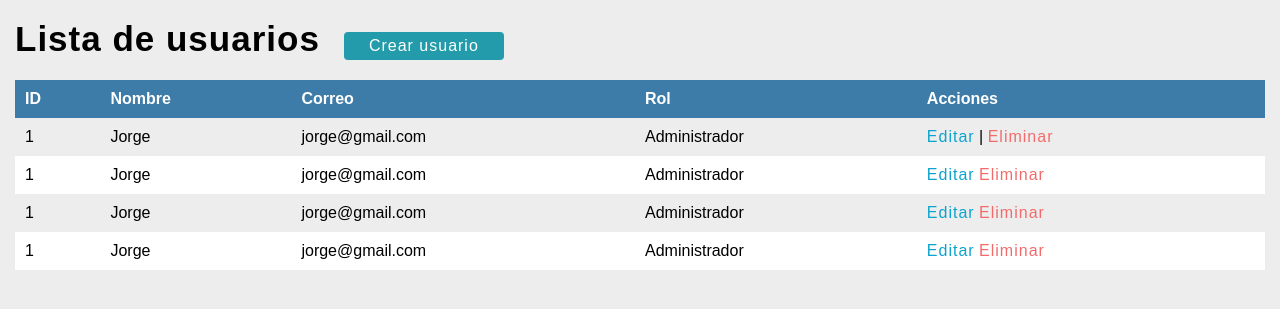
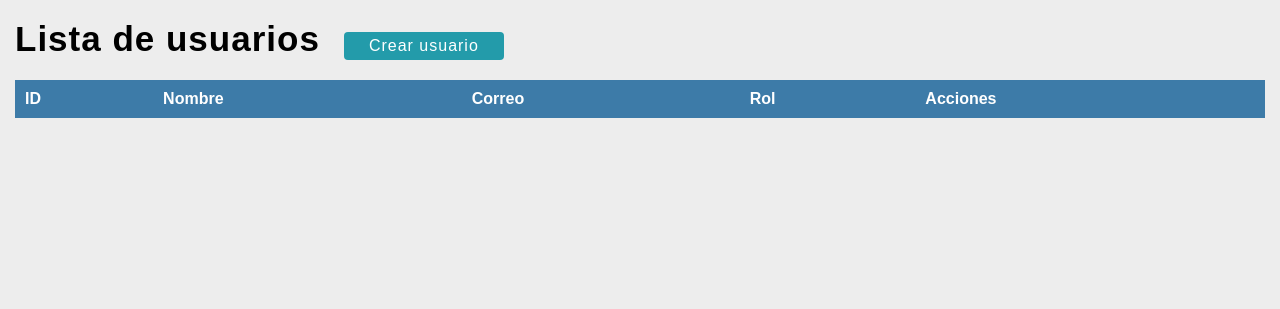
Before and after one commit to CainFernandez/Facturacion, a PHP site: page /sistema/lista_usuarios.php in a window 1280 px wide. Shown: the part 78-387 px from the top of the page. Run offline with PHP 8.4, Linux system fonts and the light colour scheme; the visitor is signed in with stand-in values (Sample User, id 1); tables that the repository leaves empty or names only in its code hold one stand-in row (values such as "Sample post"); lists and menus that the app fills with data are empty.

Commit message:
controlador para lista de usuarios.

```diff
--- a/sistema/lista_usuarios.php
+++ b/sistema/lista_usuarios.php
@@ -1,3 +1,9 @@
+<?php
+
+    include "../conexion.php";
+
+?>
+
 <!DOCTYPE html>
 <html lang="en">
 <head>
@@ -21,47 +27,30 @@
                 <th>Rol</th>
                 <th>Acciones</th>
             </tr>
+            <?php
+                $query = mysqli_query($conection, "SELECT u.idusuario, u.nombre, u.correo, u.usuario, r.rol FROM
+                usuario u INNER JOIN rol r ON u.rol = r.idrol");
+
+                $result = mysqli_num_rows($query);
+                if ($result > 0) {
+                    while ($data = mysqli_fetch_array($query)){
+
+            ?>
                 <tr>
-                <td>1</td>
-                <td>Jorge</td>
-                <td>jorge@gmail.com</td>
-                <td>Administrador</td>
+                    <td><?php echo $data["idusuario"]; ?></td>
+                    <td><?php echo $data["nombre"]; ?></td>
+                    <td><?php echo $data["correo"]; ?></td>
+                    <td><?php echo $data["rol"]; ?></td>
                     <td>
                         <a href="#" class="link_edit">Editar</a>
                         |
                         <a href="#" class="link_delete">Eliminar</a>
                     </td>
                 </tr>
-            <tr>
-                <td>1</td>
-                <td>Jorge</td>
-                <td>jorge@gmail.com</td>
-                <td>Administrador</td>
-                <td>
-                    <a href="#" class="link_edit">Editar</a>
-                    <a href="#" class="link_delete">Eliminar</a>
-                </td>
-            </tr>
-            <tr>
-                <td>1</td>
-                <td>Jorge</td>
-                <td>jorge@gmail.com</td>
-                <td>Administrador</td>
-                <td>
-                    <a href="#" class="link_edit">Editar</a>
-                    <a href="#" class="link_delete">Eliminar</a>
-                </td>
-            </tr>
-            <tr>
-                <td>1</td>
-                <td>Jorge</td>
-                <td>jorge@gmail.com</td>
-                <td>Administrador</td>
-                <td>
-                    <a href="#" class="link_edit">Editar</a>
-                    <a href="#" class="link_delete">Eliminar</a>
-                </td>
-            </tr>
+            <?php
+                    }
+                }
+            ?>
         </table>
 
 	</section>
```
Lines whose indentation alone changed are shown as unchanged.
